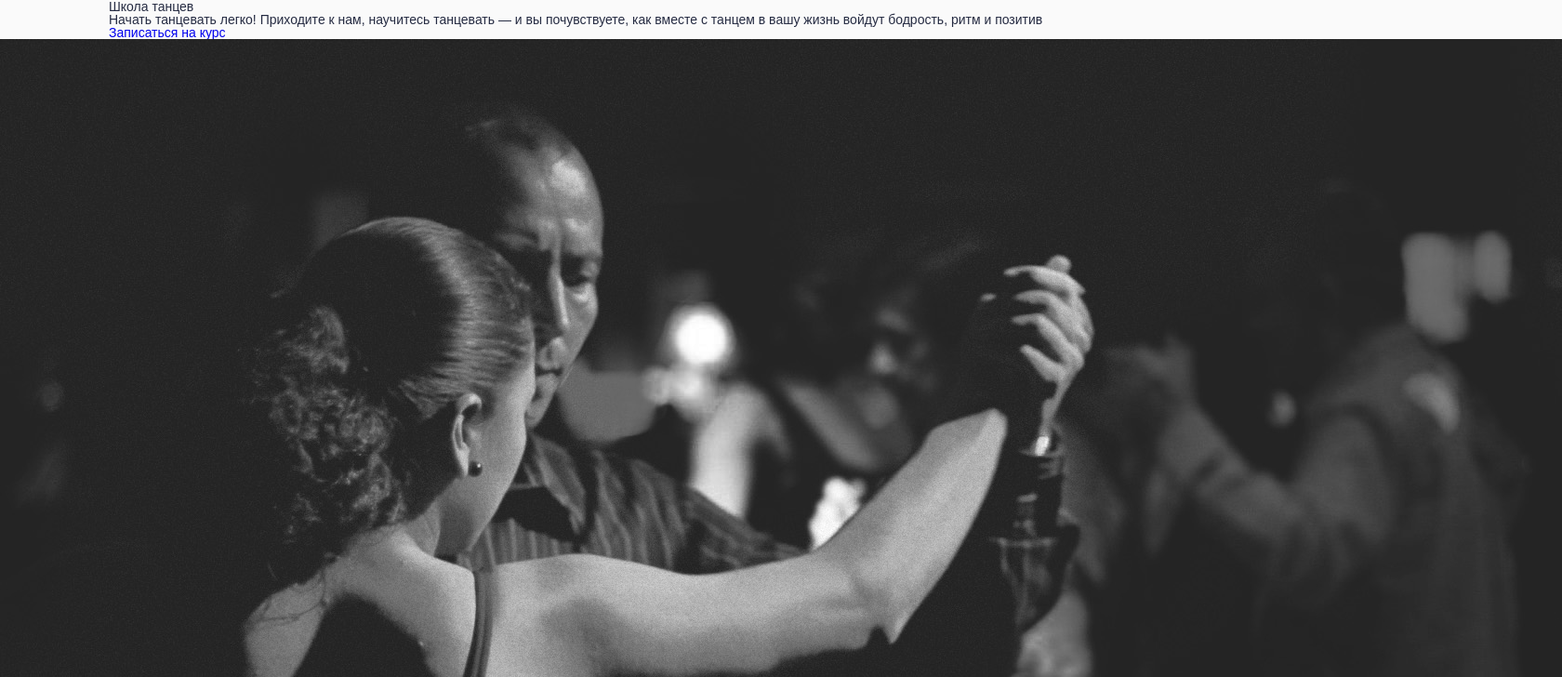
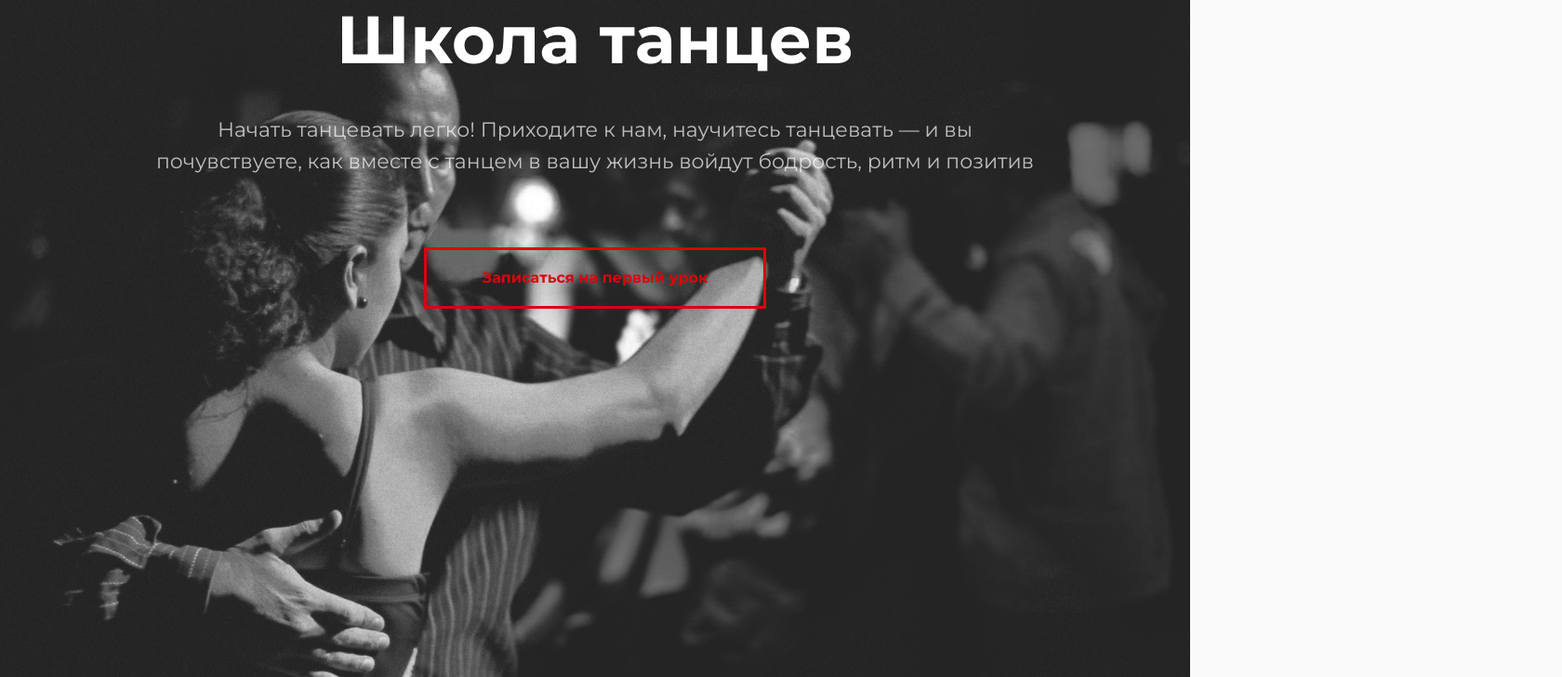
Before and after one commit to AlexandrRepkin/cursovik, a plain HTML site: page html/index.html in a window 1280 px wide. Shown: the top 728 px of the page at 93% size, 1680 px wide, since content can reach past the window. Drawn offline with Linux system fonts and the light colour scheme.

Commit message:
uuuuuuuuuuuuuu

```diff
--- a/#source/scss/style.scss
+++ b/#source/scss/style.scss
@@ -2,7 +2,15 @@
     font-size: 42px;
     line-height: 1.23;
     font-weight: 700;
+    color: white;
 }
+@mixin sub-title {
+    color: #ffffff;
+    font-size: 16px;
+    text-align: center;
+    line-height: 25px;
+}
+@import url('https://fonts.googleapis.com/css2?family=Montserrat:wght@400;500;600;700;800&display=swap');
 @import 'nullstyle.scss';
 body{
     height: 100%;
@@ -24,7 +32,7 @@ body{
     padding: 0 15px;
     box-sizing: content-box;
 }
-._ibg{
+.ibg{
     position: relative;
     img{
         position: absolute;
@@ -44,21 +52,6 @@ body{
     display: flex;
     flex-direction: column;
 }
-.content {
-
-}
-.showcase {
-
-}
-
-.showcase__text {
-}
-.title {
-}
-.sub-title {
-}
-.showcase__btn {
-}
 .showcase__screen{
     flex: 1 0 100%;
     position: relative;
@@ -70,6 +63,39 @@ body{
         left: 0;
     }
 }
-
-.ibg {
+.showcase__text {
+    margin: 0 auto;
+    width: 960px;
+    position: relative;
+    display: flex;
+    flex-direction: column;
+    justify-content: center;
+    align-items: center;
+    & .showcase__title{
+        @include title;
+        font-size: 72px;
+        line-height: 1.17;
+        margin-bottom: 39px;
+    }
+    & .showcase__sub-title {
+        @include title;
+        text-align: center;
+        opacity: 0.7;
+        font-size: 22px;
+        line-height: 1.55;
+        font-weight: 300;
+        margin-bottom: 75px;
+    }
 }
+.showcase__btn {
+    display: inline-block;
+    line-height: 60px;
+    color: #dc000e;
+    font-weight: 700;
+    border: 3px solid #dc000e;
+    text-align: center;
+    min-height: 60px;
+    font-size: 16px;
+    padding-left: 60px;
+    padding-right: 60px;
+}
--- a/html/index.html
+++ b/html/index.html
@@ -13,17 +13,18 @@
             <header class="header">
 
             </header>
+            <div class="showcase__screen">
+                <div class="showcase__image ibg">
+                    <img src="/img/bacground.jpg" alt="showcase">
+                </div>
+                <div class="showcase__text">
+                    <h1 class="title showcase__title">Школа танцев</h1>
+                    <div class="showcase__sub-title sub-title">Начать танцевать легко! Приходите к нам, научитесь танцевать — и вы почувствуете, как вместе с танцем в вашу жизнь войдут бодрость, ритм и позитив</div>
+                    <a href="#" class="showcase__btn">Записаться на первый урок</a>
+                </div>
+            </div>
             <div class="content">
-                <div class="showcase">
-                    <div class="container">
-                        <div class="showcase__text">
-                            <h1 class="title">Школа танцев</h1>
-                            <div class="sub-title">Начать танцевать легко! Приходите к нам, научитесь танцевать — и вы почувствуете, как вместе с танцем в вашу жизнь войдут бодрость, ритм и позитив</div>
-                            <a href="#" class="showcase__btn">Записаться на курс</a>
-                        </div>
-                    </div>
-                </div>
-                <div class="showcase__screen"><div class="showcase__image ibg"><img src="/img/bacground.jpg" alt="showcase"></div></div>
+
                 <div class="invite">
                     <div class="container">
 
```
Also changed, not shown: css/style.css.
